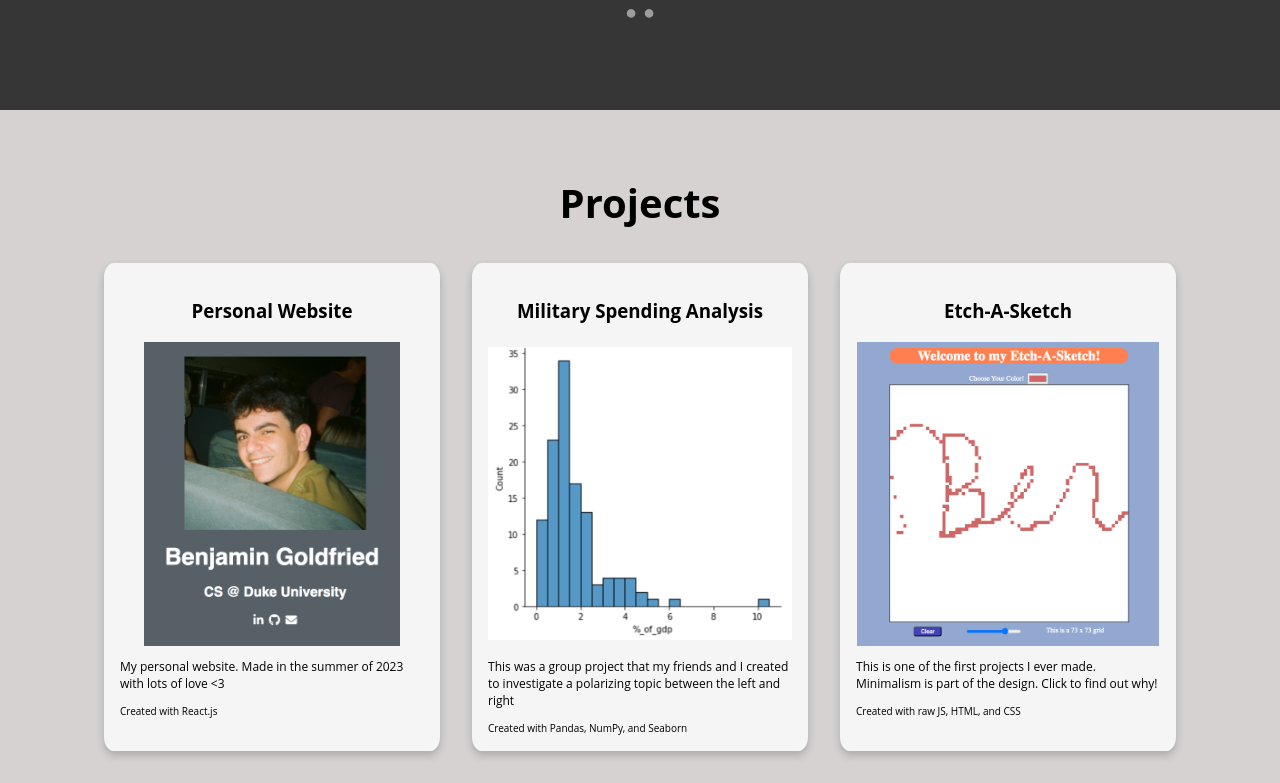
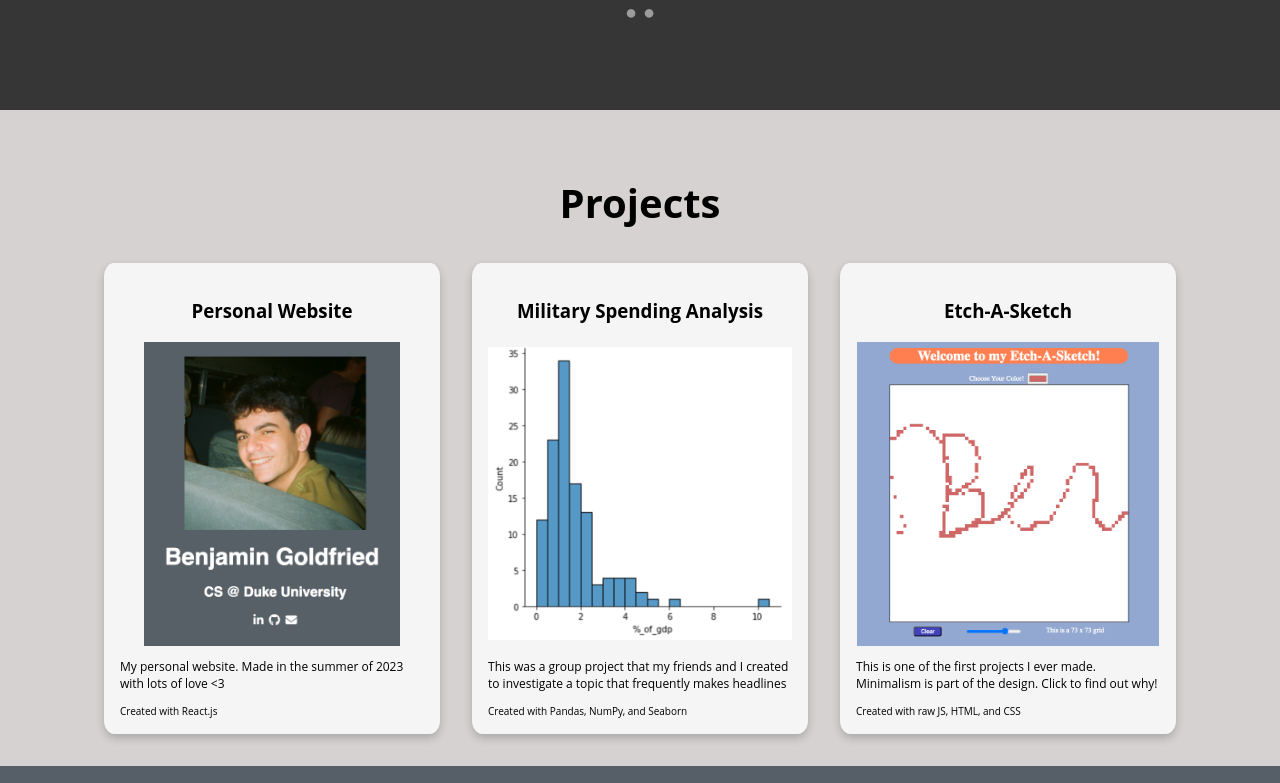
Before and after one commit to DukeBen/personal-website, a React (Create React App) app: page / in a window 1280 px wide. Shown: the part 2858-3641 px from the top of the page. Built offline with nearby package versions, Linux system fonts and the light colour scheme.

Commit message:
Reword military spending project's description

```diff
--- a/src/Pages/Projects.jsx
+++ b/src/Pages/Projects.jsx
@@ -16,7 +16,7 @@ const Projects = () => {
         title: "Military Spending Analysis",
         projectURL: "https://github.com/DukeBen/miltary-spending-and-happiness",
         imgURL: militaryProjImg,
-        text: 'This was a group project that my friends and I created to investigate a polarizing topic between the left and right',
+        text: 'This was a group project that my friends and I created to investigate a topic that frequently makes headlines',
         createdWith: 'Created with Pandas, NumPy, and Seaborn'
       },
     {
```
